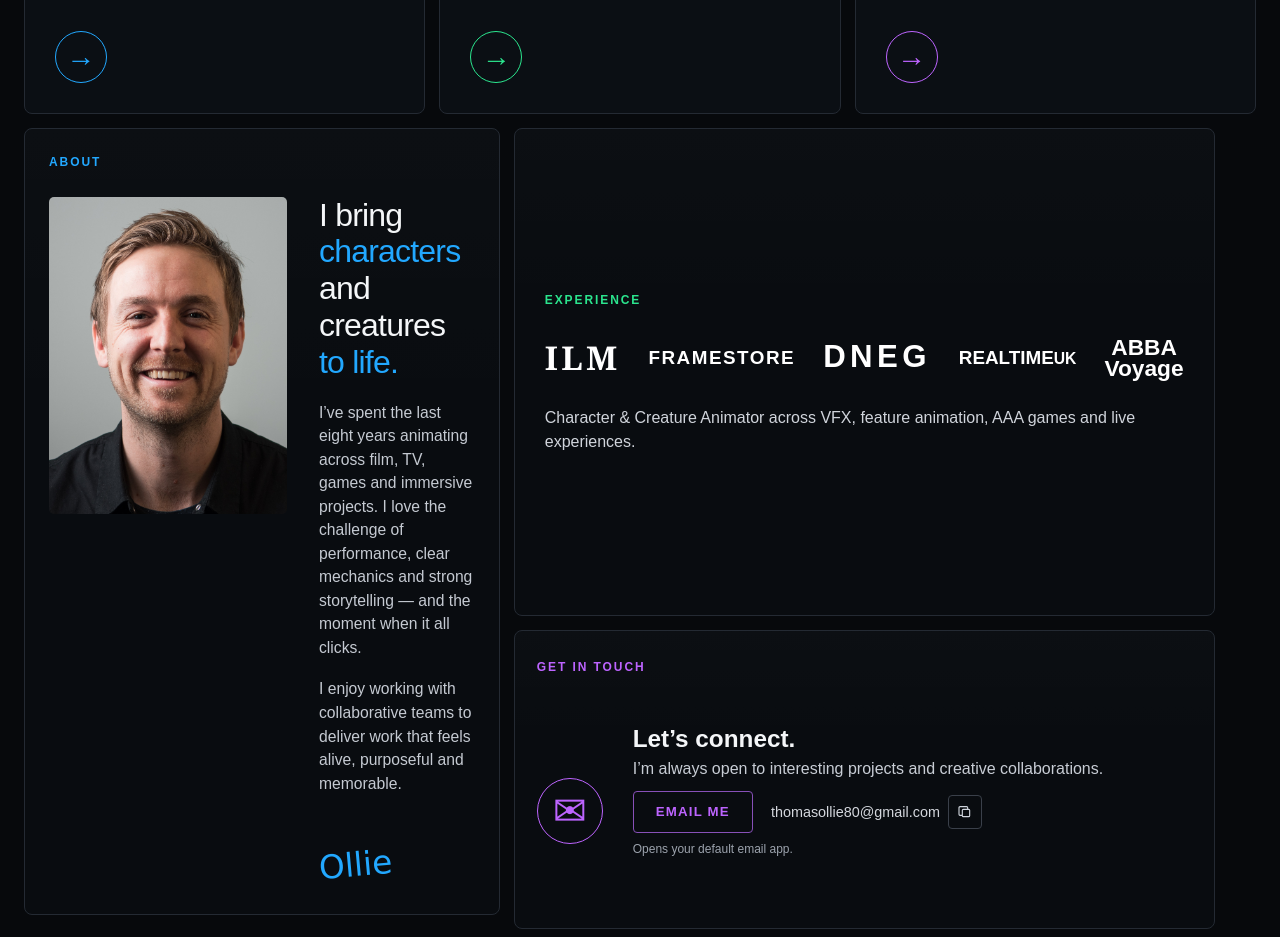
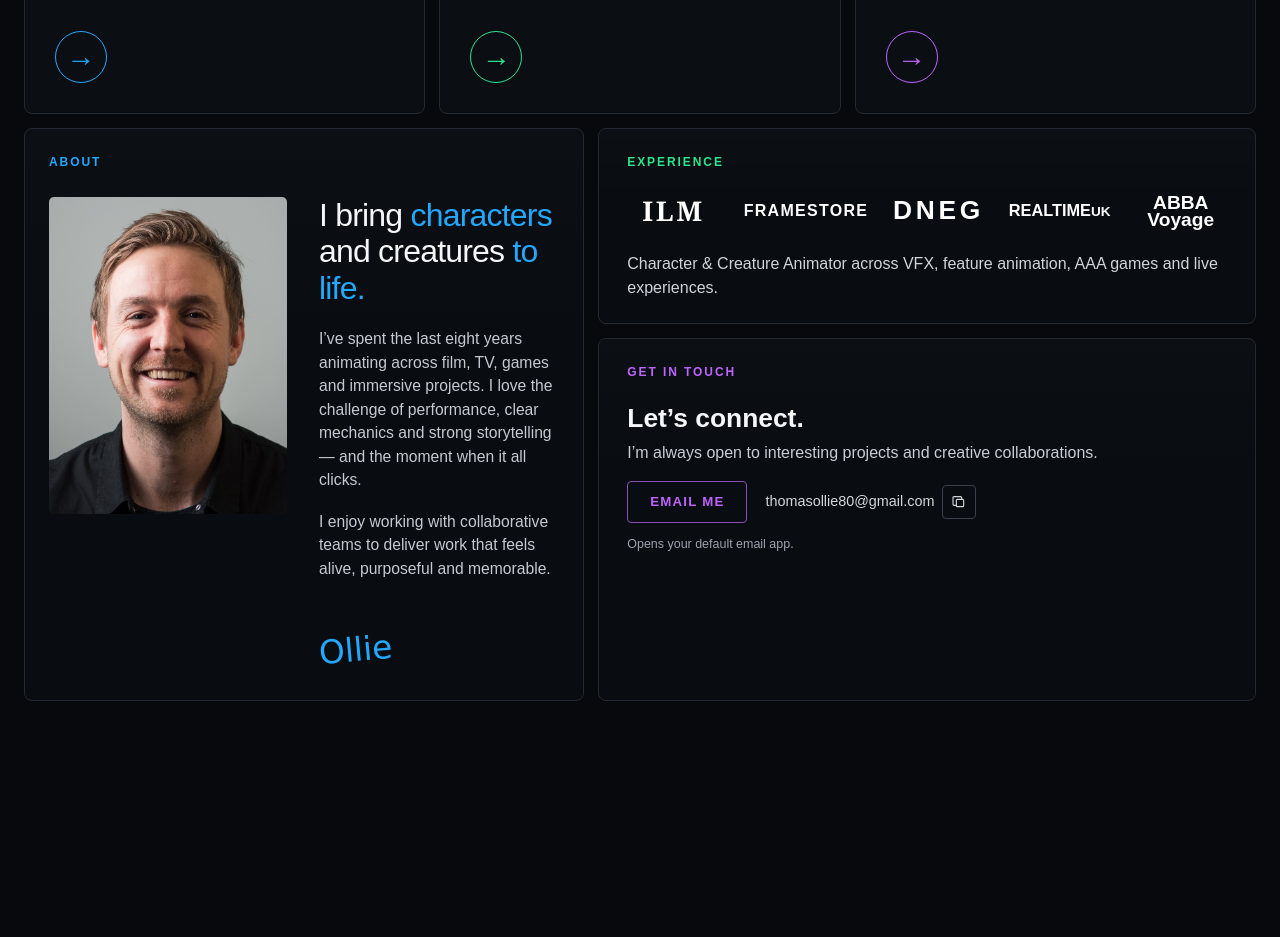
Before and after one commit to thomasollie80-gif/thomasollie80-gif.github.io, a plain HTML site: page index.html in a window 1280 px wide. Shown: the part 380-1317 px from the top of the page. After the commit the page ends 1103 px from the top, so only its background shows below. Drawn offline with Linux system fonts and the light colour scheme.

Commit message:
Add files via upload

```diff
--- a/index.html
+++ b/index.html
@@ -324,28 +324,24 @@
 
     .right-stack {
       display: grid;
-      grid-template-rows: 62% 38%;
+      grid-template-rows: auto 1fr;
       gap: 14px;
+      height: 100%;
     }
 
-    .experience {
-      padding: 28px 30px 26px;
-      display: flex;
-      flex-direction: column;
-      justify-content: center;
-    }
+    .experience { padding: 24px 28px 23px; }
 
     .experience .section-label {
       color: var(--green);
-      margin-bottom: 28px;
+      margin-bottom: 23px;
     }
 
     .studio-row {
       display: grid;
       grid-template-columns: repeat(5, 1fr);
       align-items: center;
-      gap: 28px;
-      margin-bottom: 28px;
+      gap: 24px;
+      margin-bottom: 24px;
     }
 
     .studio {
@@ -356,11 +352,11 @@
       font-weight: 800;
     }
 
-    .studio.ilm { font-family: Georgia, serif; font-size: 2.05rem; letter-spacing: .1em; }
-    .studio.fs { font-size: 1.18rem; letter-spacing: .08em; }
-    .studio.dneg { font-size: 1.95rem; letter-spacing: .14em; }
-    .studio.rt { font-size: 1.18rem; }
-    .studio.abba { font-size: 1.42rem; line-height: .9; white-space: normal; }
+    .studio.ilm { font-family: Georgia, serif; font-size: 1.7rem; letter-spacing: .1em; }
+    .studio.fs { font-size: 1rem; letter-spacing: .08em; }
+    .studio.dneg { font-size: 1.65rem; letter-spacing: .14em; }
+    .studio.rt { font-size: 1.02rem; }
+    .studio.abba { font-size: 1.2rem; line-height: .9; white-space: normal; }
 
     .experience p {
       margin: 0;
@@ -369,39 +365,23 @@
     }
 
     .contact {
-      padding: 15px 22px;
-      display: grid;
-      grid-template-columns: 78px 1fr;
-      gap: 18px;
-      align-items: center;
+      padding: 24px 28px;
+      display: block;
     }
 
     .contact .section-label {
       color: var(--purple);
-      margin-bottom: 2px;
-    }
-
-    .mail-icon {
-      grid-row: 2 / 4;
-      width: 66px;
-      height: 66px;
-      border-radius: 50%;
-      border: 1px solid var(--purple);
-      display: grid;
-      place-items: center;
-      color: var(--purple);
-      font-size: 2.55rem;
-      line-height: 1;
+      margin-bottom: 18px;
     }
 
     .contact h2 {
-      margin: 0;
-      font-size: 1.52rem;
+      margin: 0 0 2px;
+      font-size: 1.65rem;
     }
 
     .contact p {
       color: #c8cdd5;
-      margin: 0 0 10px;
+      margin: 0 0 16px;
     }
 
     .contact-actions {
@@ -474,8 +454,8 @@
 
     .contact-note {
       color: #9ca3ad;
-      font-size: .75rem;
-      margin-top: 7px;
+      font-size: .78rem;
+      margin-top: 12px;
     }
 
     @media (max-width: 1080px) {
@@ -494,8 +474,6 @@
       .section-label { grid-column: auto; }
       .portrait { max-width: 300px; }
       .studio-row { grid-template-columns: repeat(2, 1fr); }
-      .contact { grid-template-columns: 1fr; }
-      .mail-icon { grid-row: auto; }
       .reel-card { min-height: 275px; }
       .reel-link { padding: 26px 22px 24px; }
       .reel-arrow { margin-top: 30px; }
@@ -613,9 +591,6 @@
 
           <article class="panel contact" id="contact">
             <div class="section-label">Get in Touch</div>
-            <div class="mail-icon" aria-hidden="true">✉</div>
-
-            <div>
             <h2>Let’s connect.</h2>
             <p>I’m always open to interesting projects and creative collaborations.</p>
 
@@ -634,7 +609,6 @@
             </div>
 
             <div class="contact-note">Opens your default email app.</div>
-            </div>
           </article>
         </div>
       </section>
```
Lines whose indentation alone changed are shown as unchanged.
